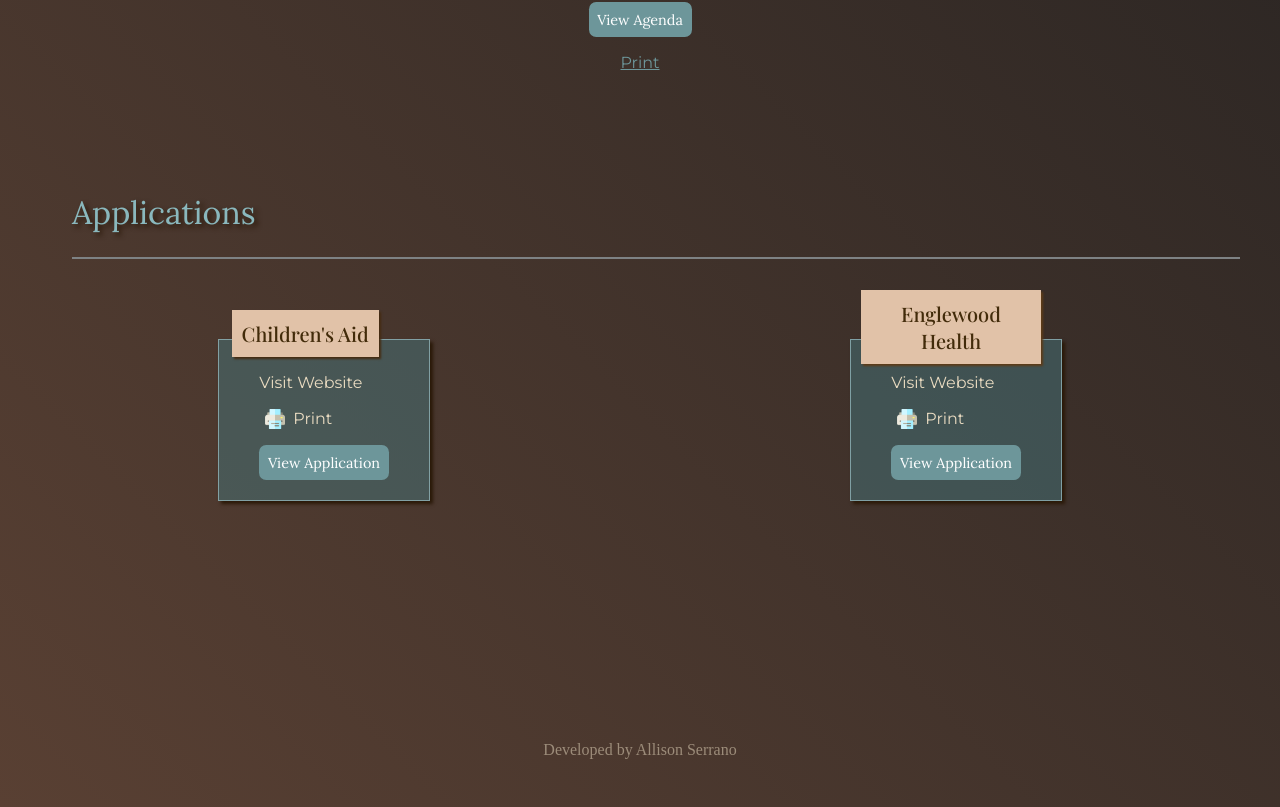
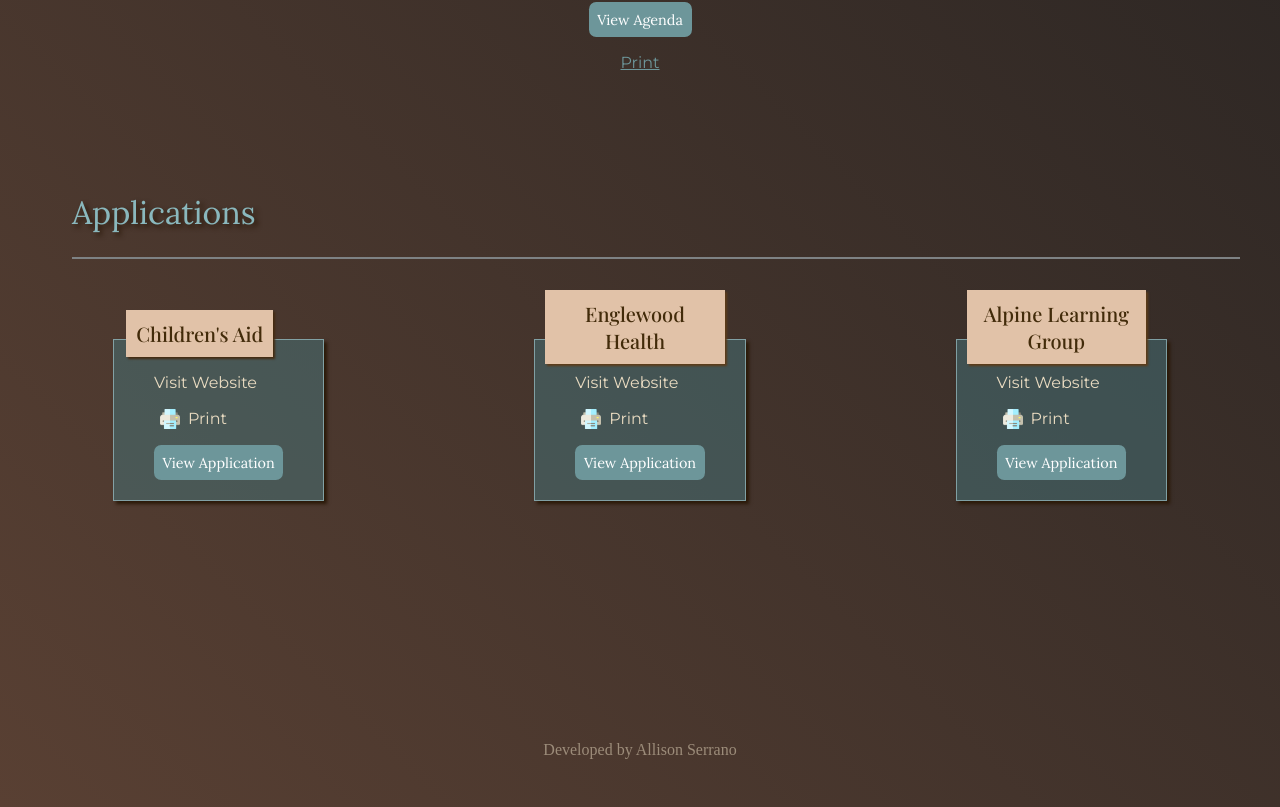
Before and after one commit to Allicris/pal-fdtn, a React (Vite) app: page / in a window 1280 px wide. Shown: the part 654-1461 px from the top of the page. Built offline with nearby package versions, Linux system fonts and the light colour scheme; a web font is replaced by a local one.

Commit message:
update application card

```diff
--- a/src/components/ApplicationList.jsx
+++ b/src/components/ApplicationList.jsx
@@ -19,6 +19,11 @@ const ApplicationsList = () => {
       name: "Englewood Health",
       website: "https://englewoodhealthfoundation.org/",
       fileUrl: englewood2026,
+    },
+     {
+      name: "Alpine Learning Group",
+      website: "https://alpinelearninggroup.org/",
+      fileUrl: alpine2026,
     },
     // { COPY & PASTE THIS SECTION TO ADD ANOTHER APPLICATION, MAKE SURE IT'S INSIDE THE "]" BELOW
     //   name: "Kessler Foundation",
```
